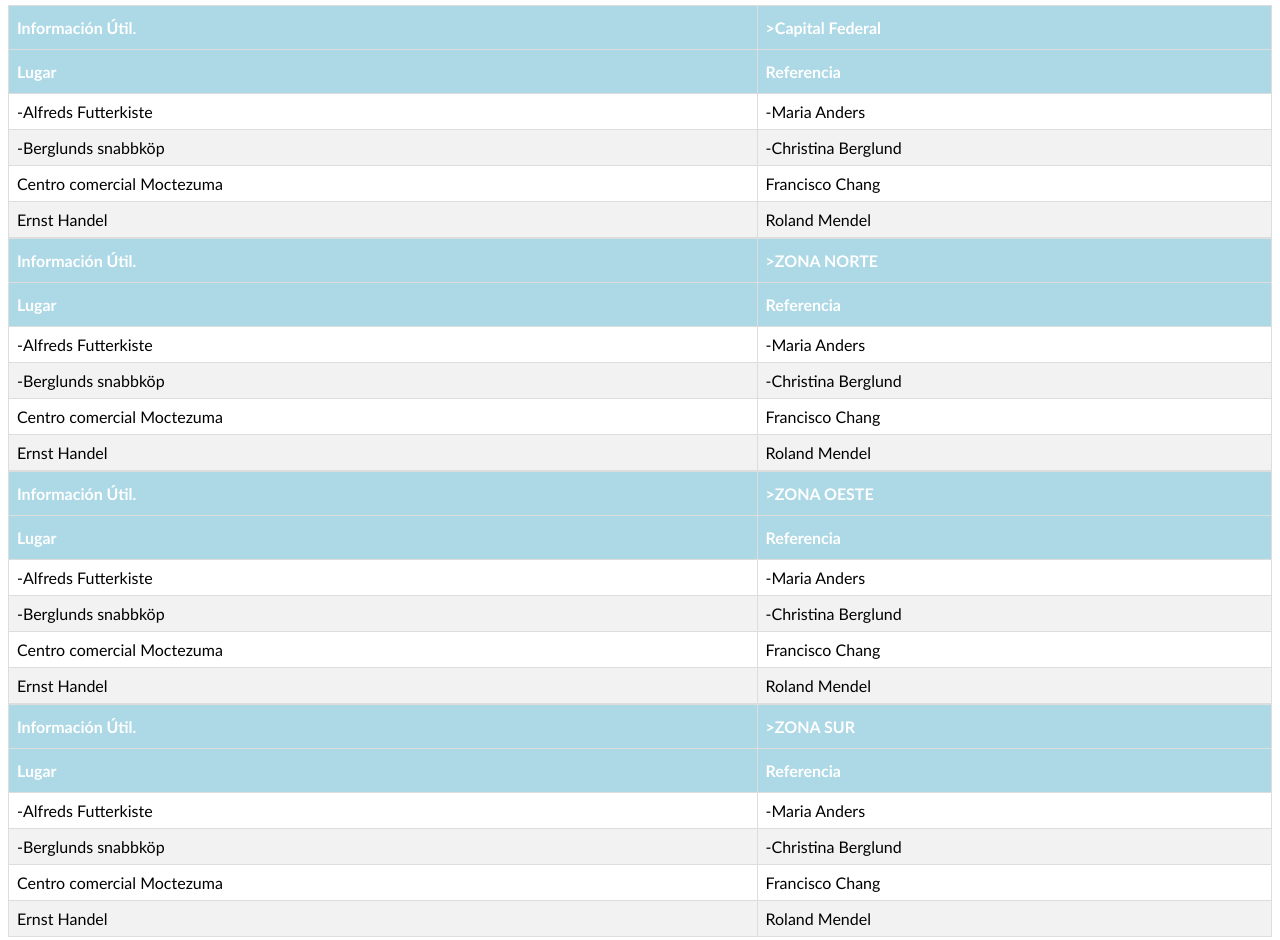
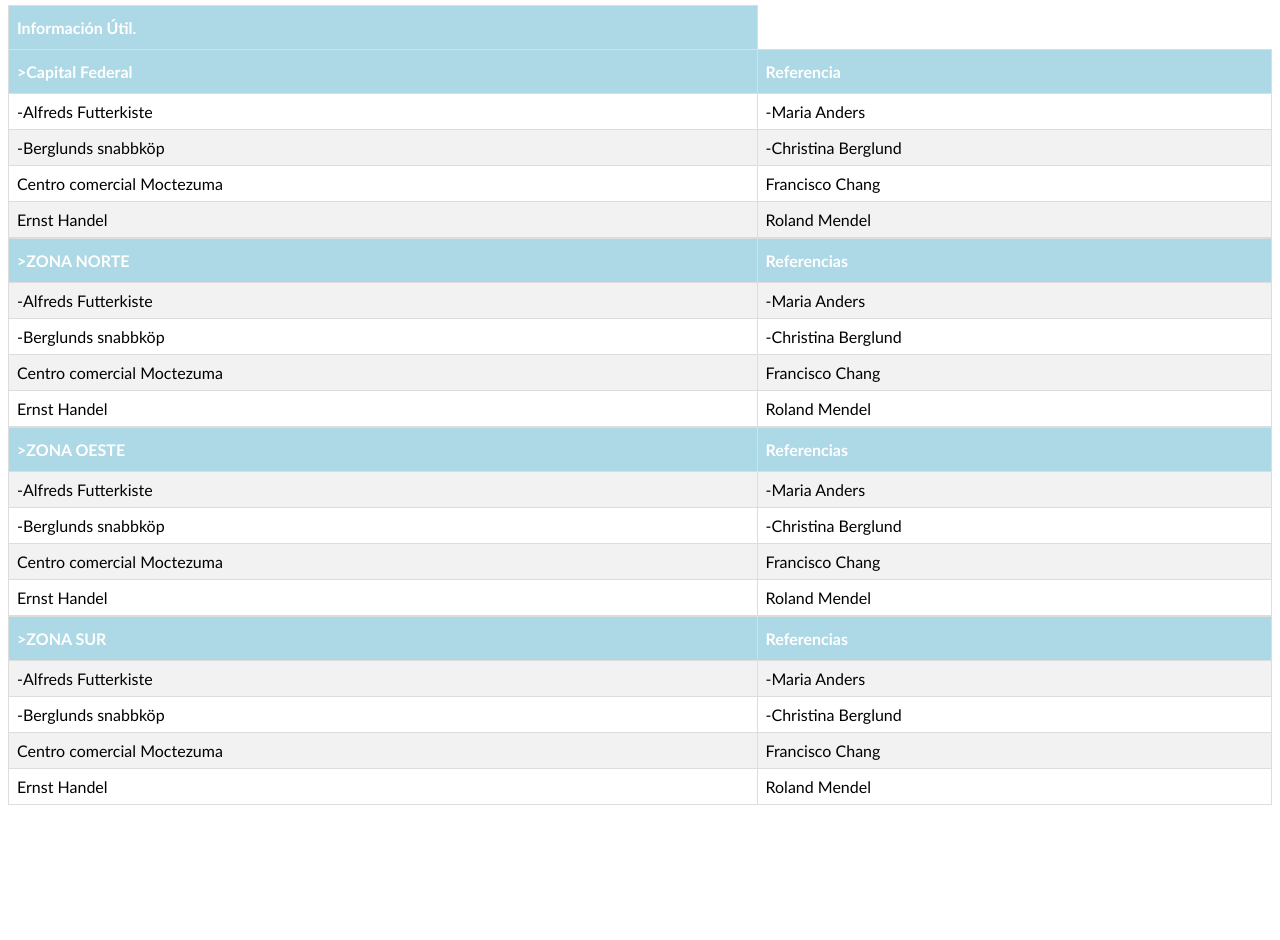
Before and after one commit to Titoalarconbeta/Mapaambabus, a plain HTML site: page index.html in a window 1280 px wide. Shown: the part 625-1565 px from the top of the page. After the commit the page ends 1438 px from the top, so only its background shows below. Drawn offline with Linux system fonts and the light colour scheme; some packages are replaced by stand-ins of ours.

Commit message:
☂️🍴 Updated with Glitch

```diff
--- a/index.html
+++ b/index.html
@@ -1,8 +1,8 @@
 <!DOCTYPE html>
 <html>
-  <head>AMBABUS
+  <head>AMBABUS<i class="fa fa-bus"></i>
     <title>MAPA</title>
-    <body><i class="fa fa-bus"></i>
+    <body>
 <style>
 ul {
     list-style-type: none;
@@ -144,9 +144,9 @@ div.desc {
 </head>
 <body>
 
-<table id="customers"><th>Información Útil.</th><th>>Capital Federal</th>
+<table id="customers"><th>Información Útil.</th>
   <tr>
-    <th>Lugar</th>
+    <th>>Capital Federal</th>
     <th>Referencia</th>
   </tr>
   <tr>
@@ -166,10 +166,10 @@ div.desc {
     <td>Roland Mendel</td>
   </tr>
 </table>
-      <table id="customers"><th>Información Útil.</th><th>>ZONA NORTE</th>
+      <table id="customers">
   <tr>
-    <th>Lugar</th>
-    <th>Referencia</th>
+    <th>>ZONA NORTE</th>
+    <th>Referencias</th>
   </tr>
   <tr>
     <td>-Alfreds Futterkiste</td>
@@ -187,12 +187,10 @@ div.desc {
     <td>Ernst Handel</td>
     <td>Roland Mendel</td>
   </tr>
-
-</table>
-<table id="customers"><th>Información Útil.</th><th>>ZONA OESTE</th>
+<table id="customers">
   <tr>
-    <th>Lugar</th>
-    <th>Referencia</th>
+    <th>>ZONA OESTE</th>
+    <th>Referencias</th>
   </tr>
   <tr>
     <td>-Alfreds Futterkiste</td>
@@ -210,12 +208,10 @@ div.desc {
     <td>Ernst Handel</td>
     <td>Roland Mendel</td>
   </tr>
-
-</table>
-<table id="customers"><th>Información Útil.</th><th>>ZONA SUR</th>
+<table id="customers">
   <tr>
-    <th>Lugar</th>
-    <th>Referencia</th>
+    <th>>ZONA SUR</th>
+    <th>Referencias</th>
   </tr>
   <tr>
     <td>-Alfreds Futterkiste</td>
```
